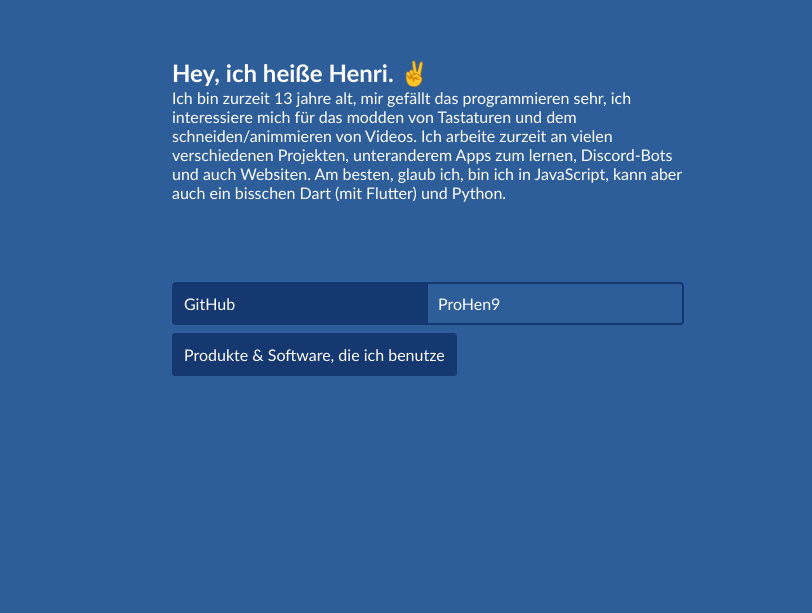
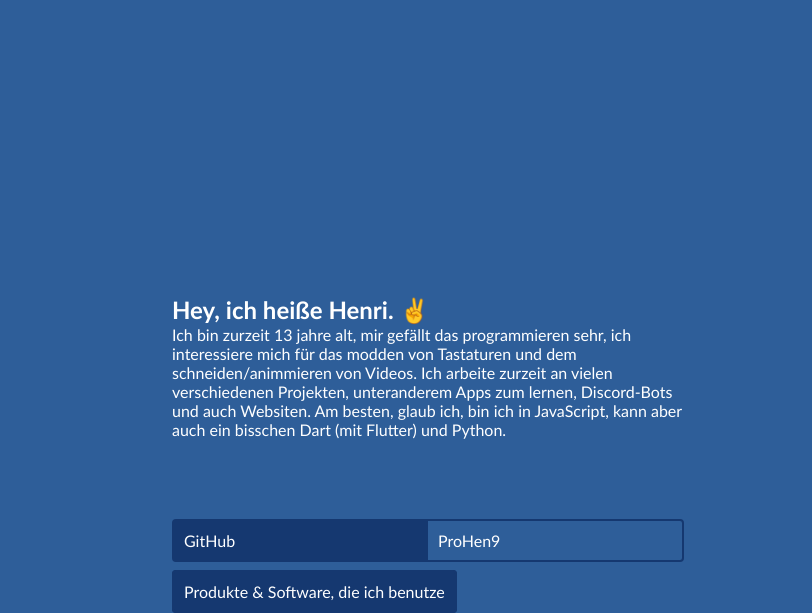
Before and after one commit to ProHen9/bio-page, a plain HTML site: page index.html in a window 1280 px wide. Shown: the part 189-802 px from the top of the page, 468-1280 px from the left. Drawn offline with Linux system fonts and the light colour scheme.

Commit message:
responsiver gemacht

```diff
--- a/index.html
+++ b/index.html
@@ -46,6 +46,12 @@
         }
         .avatar {
             border-radius: 40px;
+        }
+        @media screen and (max-height: 800px) {
+            .text {
+                position: absolute;
+                bottom: 10px;
+            }
         }
         .placeholder2{
             height: 20px;
```
